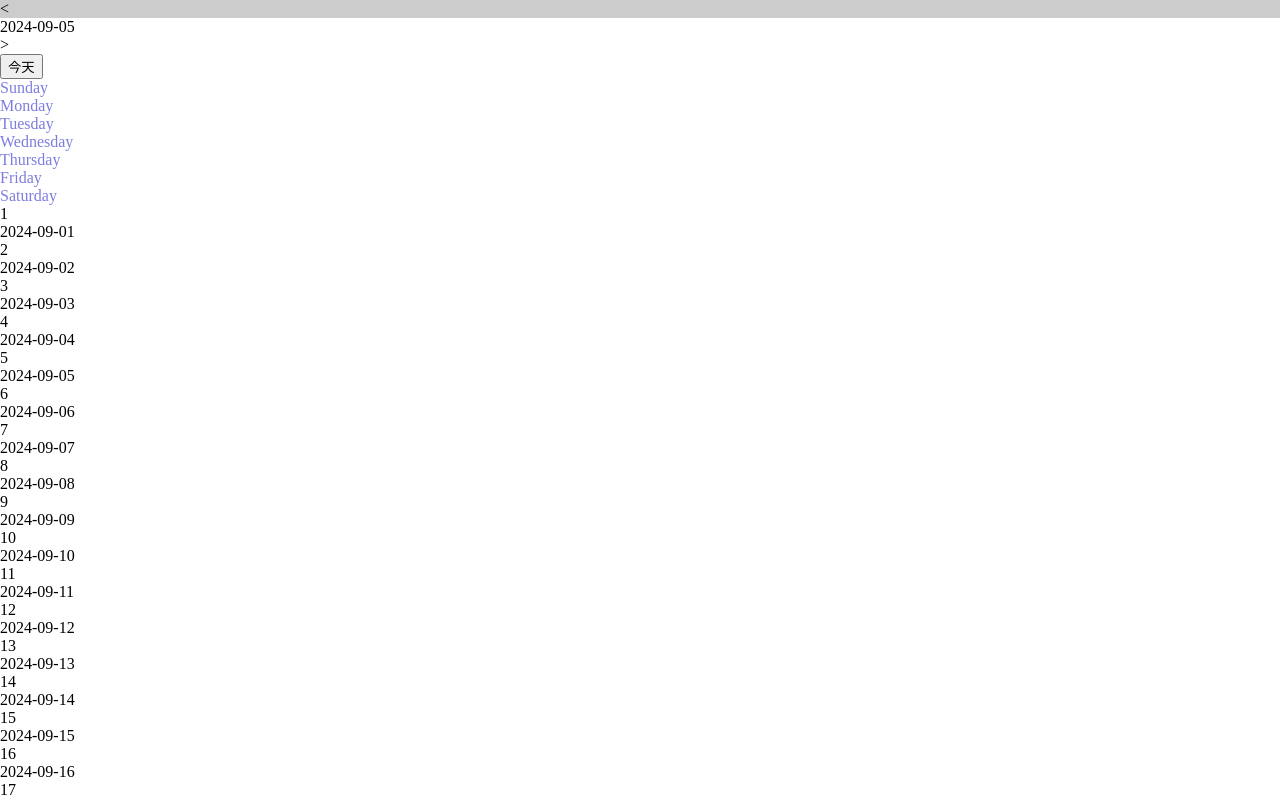
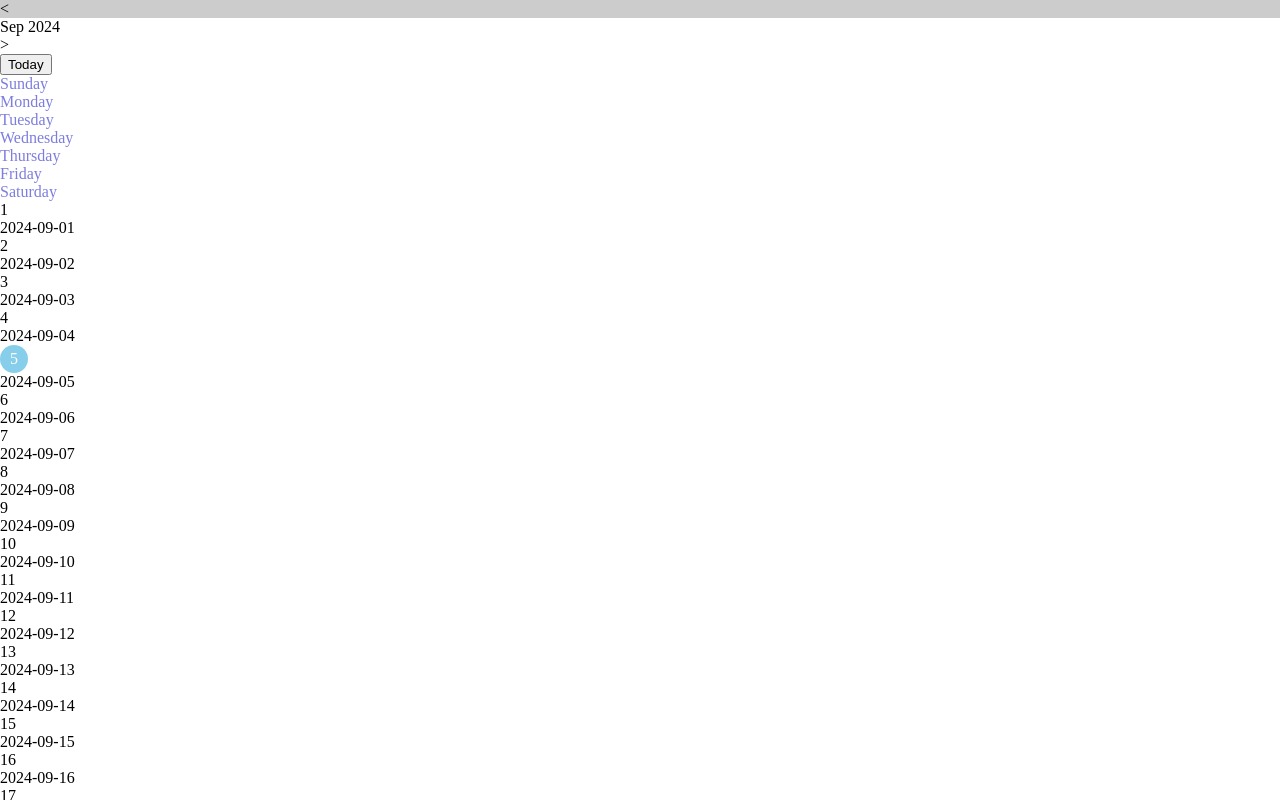
Before and after one commit to everywangBUG/react-secrent, a React (Vite) app: page / in a window 1280 px wide. Shown: the top 800 px of the page. Built offline with nearby package versions, Linux system fonts and the light colour scheme.

Commit message:
完善HeaderCalendar

```diff
--- a/src/components/calendar/Calendar.tsx
+++ b/src/components/calendar/Calendar.tsx
@@ -1,7 +1,7 @@
-import { Dayjs } from "dayjs"
+import dayjs, { Dayjs } from "dayjs"
 import { MonthCalendar } from "./MonthCalendar"
 import { HeaderCalendar } from "./HeaderCalendar"
-import { CSSProperties, ReactNode } from "react"
+import { CSSProperties, ReactNode, useState } from "react"
 import LocaleContext from "./LocalContext"
 
 export interface CalendarProps {
@@ -18,13 +18,35 @@ export interface CalendarProps {
 }
 
 export const Calendar: React.FC<CalendarProps> = (props) => {
-  const { className, style, locale } = props
+  const { className, style, locale, value, onChange } = props
+  const [curDate, setCurDate] = useState<Dayjs>(value)
+  const [curMonth, setCurMonth] = useState<Dayjs>(value)
+  const selectedHandler = (date: Dayjs) => {
+    setCurDate(date)
+    setCurMonth(date)
+    onChange?.(date)
+  }
+
+  const handleNextMonth = () => {
+    setCurMonth(curMonth.add(1, "month"))
+  }
+
+  const handlePrevMonth = () => {
+    setCurMonth(curMonth.subtract(1, "month"))
+  }
+
+  const handleToday = () => {
+    const nowDate = dayjs(new Date())
+    setCurDate(nowDate)
+    setCurMonth(nowDate)
+    onChange?.(nowDate)
+  }
 
   return (
     <LocaleContext.Provider value={{locale: locale || navigator.language}}>
       <div className={className} style={style}>
-        <HeaderCalendar />
-        <MonthCalendar {...props} />
+        <HeaderCalendar curMonth={curMonth} handleNextMonth={handleNextMonth} handlePrevMonth={handlePrevMonth} handleToday={handleToday}/>
+        <MonthCalendar {...props} value={curDate} selectedHandle={selectedHandler} curMonth={curMonth} />
       </div>
     </LocaleContext.Provider>
   )
--- a/src/components/calendar/HeaderCalendar.tsx
+++ b/src/components/calendar/HeaderCalendar.tsx
@@ -1,12 +1,26 @@
-import dayjs from "dayjs"
+import dayjs, { Dayjs } from "dayjs"
+import LocaleContext from "./localContext"
+import { useContext } from "react"
+import allLocales from "./local"
 
-export const HeaderCalendar: React.FC = () => {
+interface HeaderCalendarProps {
+  curMonth: Dayjs
+  handlePrevMonth: () => void
+  handleNextMonth: () => void
+  handleToday: () => void
+}
+
+export const HeaderCalendar: React.FC<HeaderCalendarProps> = (props) => {
+  const { curMonth, handlePrevMonth, handleNextMonth, handleToday } = props
+  const localeContext = useContext(LocaleContext)
+  const CalendarLocale = allLocales[localeContext.locale]
+
   return (
     <div flex gap-x-30px p-y-10px items-center>
-      <div w-28px h-28px cursor-pointer hover:bg="#ccc" text-center>&lt;</div>
-      <div font-700>{dayjs(new Date()).format("YYYY-MM-DD")}</div>
-      <div w-28px h-28px cursor-pointer hover:bg="#ccc" text-center>&gt;</div>
-      <button type="button" b-none p-x-10px hover:bg="#ccc">今天</button>
+      <div w-28px h-28px cursor-pointer hover:bg="#ccc" text-center onClick={handlePrevMonth}>&lt;</div>
+      <div font-700>{dayjs(curMonth).format(CalendarLocale.formatMonth)}</div>
+      <div w-28px h-28px cursor-pointer hover:bg="#ccc" text-center onClick={handleNextMonth}>&gt;</div>
+      <button type="button" b-none p-x-10px hover:bg="#ccc" onClick={handleToday}>{CalendarLocale.today}</button>
     </div>
   )
 }
--- /dev/null
+++ b/src/components/calendar/MonthCalendar.module.scss
@@ -0,0 +1,19 @@
+.thisMonth {
+  color: #000;
+}
+
+.otherMonth {
+  color: #ccc;
+}
+
+.selectedDate {
+  background-color: var(--theme-color);
+  display: block;
+  width: 28px;
+  height: 28px;
+  line-height: 28px;
+  text-align: center;
+  color: #fff;
+  border-radius: 50%;
+  cursor: pointer;
+}
--- a/src/components/calendar/MonthCalendar.tsx
+++ b/src/components/calendar/MonthCalendar.tsx
@@ -3,8 +3,12 @@ import { CalendarProps } from "./Calendar"
 import { useContext } from "react"
 import LocaleContext from "./localContext"
 import allLocales from "./local"
+import s from "./MonthCalendar.module.scss"
 
-interface MonthCalendarProps extends CalendarProps {}
+interface MonthCalendarProps extends CalendarProps {
+  selectedHandle: (date: Dayjs) => void
+  curMonth: Dayjs
+}
 
 const getAllDays = (date: Dayjs) => {
   const startDate = date.startOf("month")
@@ -31,9 +35,10 @@ const getAllDays = (date: Dayjs) => {
 const renderDay = (
   days: Array<{date: Dayjs, isCurrentMonth: boolean}>,
   dateRender: MonthCalendarProps["dateRender"],
-  dateInnerContent: MonthCalendarProps["dateInnerContent"]
+  dateInnerContent: MonthCalendarProps["dateInnerContent"],
+  value: Dayjs,
+  selectedHandle: (date: Dayjs) => void
 ) => {
-  console.log(dateRender, "placeholder")
   const rows = []
   for (let i = 0; i < 6; i++) {
     const row = []
@@ -42,8 +47,9 @@ const renderDay = (
       row[j] =
       <div
         key={j}
-        style={item.isCurrentMonth ? {color: "#000"} : {color: "#ccc"}}
-        flex-1 text-center b-1px b-solid b="#eee"
+        className={item.isCurrentMonth ? s.thisMonth : s.otherMonth}
+        flex-1 b-1px b-solid b="#eee"
+        onClick={() => selectedHandle(item.date)}
       >
         {
           dateRender
@@ -52,7 +58,11 @@ const renderDay = (
           :
           (
             <>
-              <div p-10px>{item.date.date()}</div>
+              <div p-10px>
+                <span className={value.format("YYYY-MM-DD") === item.date.format("YYYY-MM-DD") ? s.selectedDate : ""}>
+                  {item.date.date()}
+                </span>
+              </div>
               <div p-10px>{dateInnerContent?.(item.date)}</div>
             </>
           )
@@ -65,12 +75,12 @@ const renderDay = (
 }
 
 export const MonthCalendar: React.FC<MonthCalendarProps> = (props) => {
-  const { dateRender, dateInnerContent } = props
+  const { dateRender, dateInnerContent, value, selectedHandle, curMonth } = props
   const weekList = ["sunday", "monday", "tuesday", "wednesday", "thursday", "friday", "saturday"]
   const localeContext = useContext(LocaleContext)
   const CalendarLocale = allLocales[localeContext.locale]
 
-  const allDays = getAllDays(props.value)
+  const allDays = getAllDays(curMonth)
 
   return (
     <>
@@ -83,7 +93,7 @@ export const MonthCalendar: React.FC<MonthCalendarProps> = (props) => {
         }
       </div>
       <div>
-        {renderDay(allDays, dateRender, dateInnerContent)}
+        {renderDay(allDays, dateRender, dateInnerContent, value, selectedHandle)}
       </div>
     </>
   )
--- a/src/global.scss
+++ b/src/global.scss
@@ -6,3 +6,7 @@ html, body, h1, h2, h3, h4, h5, h6, p, img, ol, ul, li, form, table, tr, th, td
   margin: 0;
   padding: 0;
 }
+
+:root {
+  --theme-color: skyBlue;
+}
--- a/src/pages/Home.tsx
+++ b/src/pages/Home.tsx
@@ -11,6 +11,9 @@ export const Home: React.FC = () => {
         dateInnerContent={(value) => {
           return <div h-30px>{value.format("YYYY-MM-DD")}</div>
         }}
+        onChange={(date) => {
+          console.log(date.format("YYYY-MM-DD"))
+        }}
         locale="en-US"
       />
     </div>
--- a/unocss.config.ts
+++ b/unocss.config.ts
@@ -10,7 +10,9 @@ import {
 export default defineConfig({
   shortcuts: [],
   theme: {
-    colors: {}
+    colors: {
+      themeColor: "skyBlue"
+    }
   },
   presets: [
     presetUno(),
```
